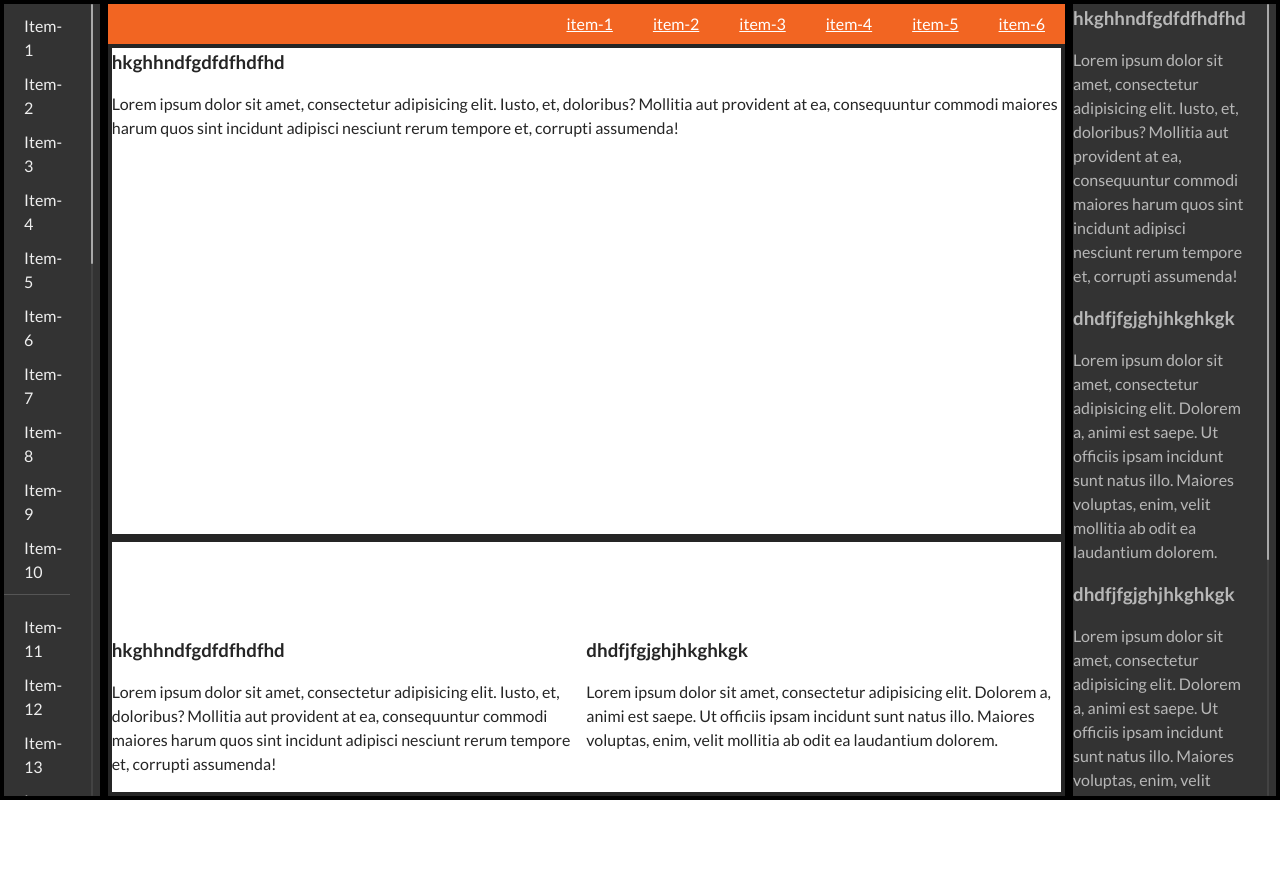
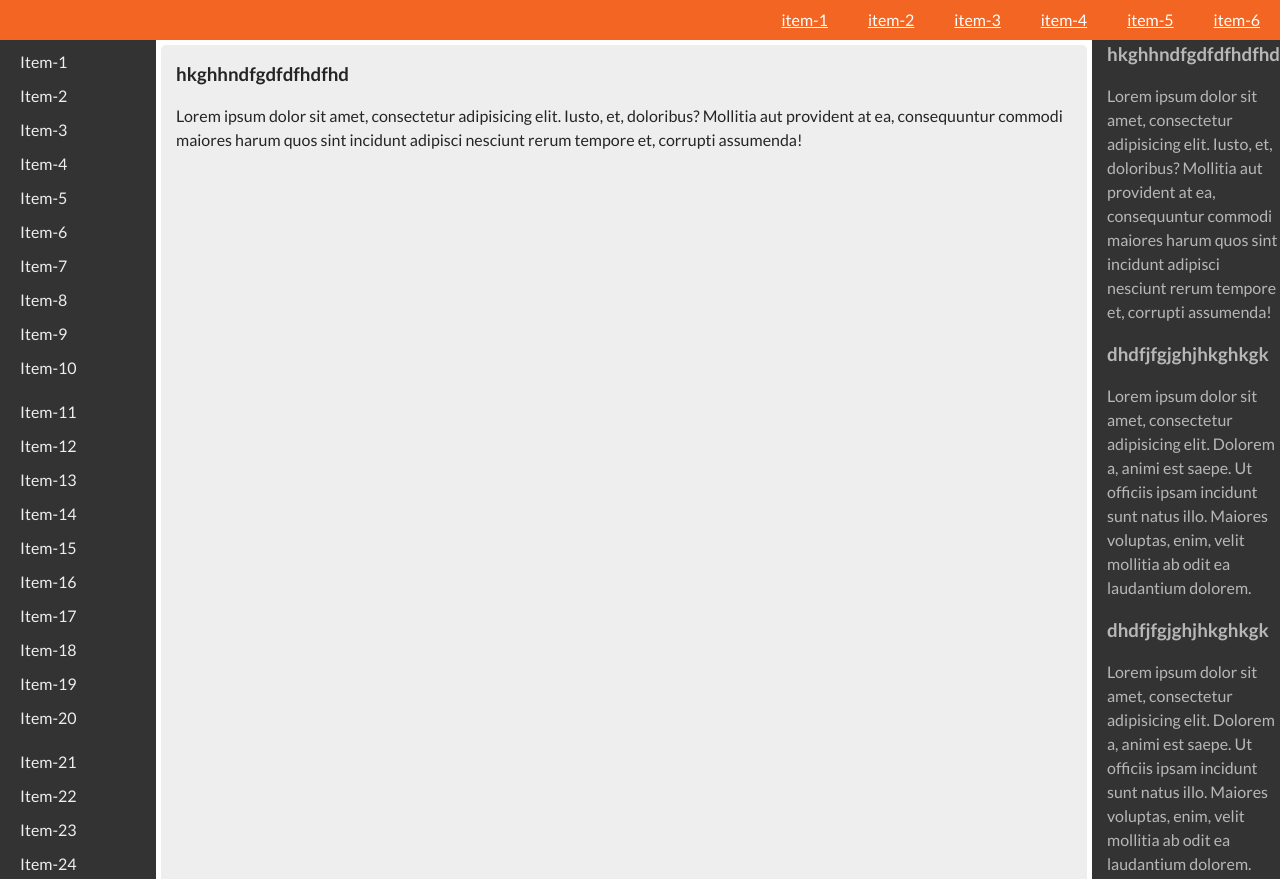
Before and after one commit to vedao/flexboxTrening, a plain HTML site: page index.html in a window 1280 px wide. Shown: the top 879 px of the page. Before the commit the page ends 800 px from the top, so only its background shows below. Drawn offline with Linux system fonts and the light colour scheme.

Commit message:
layout fixes

```diff
--- a/css/style.css
+++ b/css/style.css
@@ -28,6 +28,12 @@ body {
     font-size: 16px;
     line-height: 1.5;
     display: flex;
+}
+
+body {
+    display: flex;
+    flex-direction: column;
+    background-image: url(img/bg.png) no-repeat;
 }
 
 h1,
@@ -75,8 +81,7 @@ a:focus {
 -----------------------------------------------*/
 
 .container-1 {
-    border: solid 4px #000;
-    flex: 1;
+    flex: 2;
 }
 
 
@@ -85,8 +90,7 @@ a:focus {
 -----------------------------------------------*/
 
 .container-2 {
-    border: solid 4px #000;
-    flex: 10;
+    flex: 12;
     display: flex;
     flex-direction: column;
 }
@@ -97,7 +101,6 @@ a:focus {
 -----------------------------------------------*/
 
 .container-3 {
-    border: solid 4px #000;
     flex: 1;
 }
 
@@ -107,6 +110,7 @@ a:focus {
 -----------------------------------------------*/
 
 .side-options {
+    padding-left: 15px;
     color: #b7b7b7;
 }
 
@@ -141,7 +145,6 @@ a:focus {
     list-style: none;
     margin-top: 10px;
     margin-bottom: 20px;
-    border-bottom: #555 solid 1px;
     color: #eee;
 }
 
@@ -184,9 +187,12 @@ a:focus {
 -----------------------------------------------*/
 
 .info {
+    margin: 5px;
+    padding: 15px;
+    background-color: #b7b7b7;
+    border-radius: 5px;
     flex-grow: 2;
     align-content: flex-end;
-    border: 4px solid #252525;
 }
 
 .info-content {
@@ -200,6 +206,9 @@ a:focus {
 -----------------------------------------------*/
 
 .main-box {
+    margin: 5px 5px 0 5px;
+    padding: 15px;
+    background-color: #eee;
+    border-radius: 5px;
     flex-grow: 8;
-    border: 4px solid #252525;
 }
--- a/index.html
+++ b/index.html
@@ -10,6 +10,16 @@
 </head>
 
 <body>
+    <nav class="navbar">
+        <ul class="nav-list">
+            <li class="nav-items"><a href="#">item-1</a></li>
+            <li class="nav-items"><a href="#">item-2</a></li>
+            <li class="nav-items"><a href="#">item-3</a></li>
+            <li class="nav-items"><a href="#">item-4</a></li>
+            <li class="nav-items"><a href="#">item-5</a></li>
+            <li class="nav-items"><a href="#">item-6</a></li>
+        </ul>
+    </nav>
     <div class="main-container">
         <div class="container-1">
             <div class="side">
@@ -65,16 +75,6 @@
             </div>
         </div>
         <div class="container-2">
-            <nav class="navbar">
-                <ul class="nav-list">
-                    <li class="nav-items"><a href="#">item-1</a></li>
-                    <li class="nav-items"><a href="#">item-2</a></li>
-                    <li class="nav-items"><a href="#">item-3</a></li>
-                    <li class="nav-items"><a href="#">item-4</a></li>
-                    <li class="nav-items"><a href="#">item-5</a></li>
-                    <li class="nav-items"><a href="#">item-6</a></li>
-                </ul>
-            </nav>
             <div class="main-box">
                 <div class="main-content">
                     <div class="main-1">
```
Also changed, not shown: img/bg.png (added).
